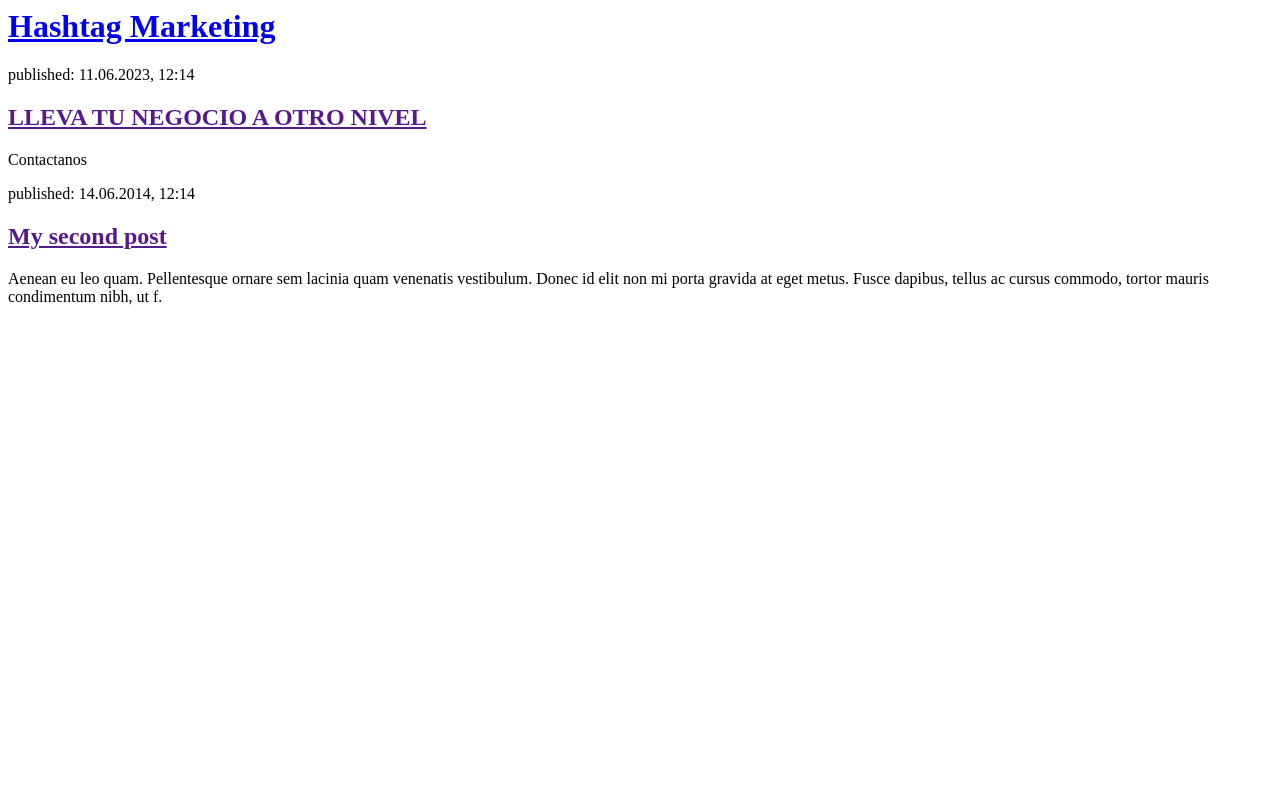
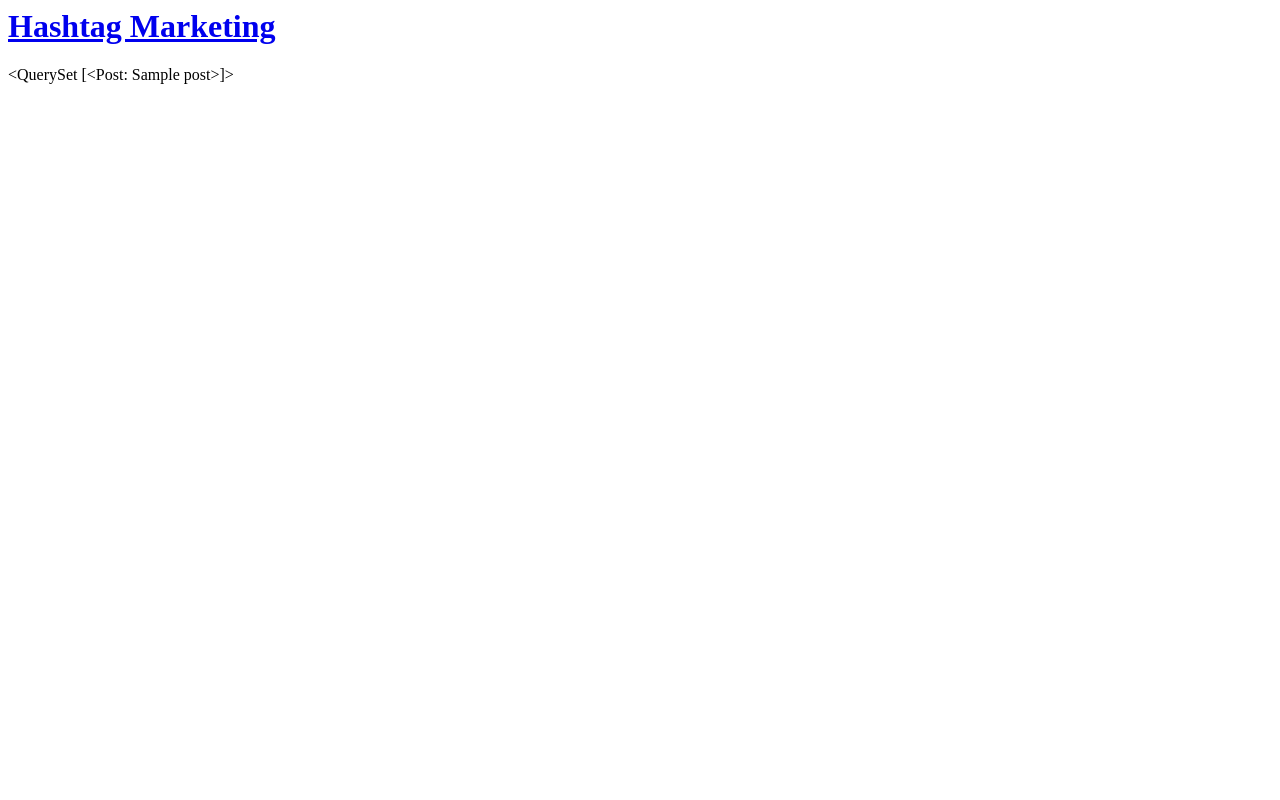
Before and after one commit to jamaizares/Tercera-pre-entregaMaizares, a Django app: template blog/templates/blog/post_list.html in a window 1280 px wide. Run offline with Django 3.2, Linux system fonts and the light colour scheme; the template is opened without the code that fills it: values that come from a table or form of the project are taken from there, others are empty; tables that the repository leaves empty hold one stand-in row (values such as "Sample post").

Commit message:
templates modificados

```diff
--- a/blog/templates/blog/post_list.html
+++ b/blog/templates/blog/post_list.html
@@ -7,16 +7,7 @@
             <h1><a href="/">Hashtag Marketing</a></h1>
         </div>
 
-        <div>
-            <p>published: 11.06.2023, 12:14</p>
-            <h2><a href="">LLEVA TU NEGOCIO A OTRO NIVEL</a></h2>
-            <p>Contactanos</p>
-        </div>
+        {{posts}}
 
-        <div>
-            <p>published: 14.06.2014, 12:14</p>
-            <h2><a href="">My second post</a></h2>
-            <p>Aenean eu leo quam. Pellentesque ornare sem lacinia quam venenatis vestibulum. Donec id elit non mi porta gravida at eget metus. Fusce dapibus, tellus ac cursus commodo, tortor mauris condimentum nibh, ut f.</p>
-        </div>
     </body>
 </html>
--- a/blog/views.py
+++ b/blog/views.py
@@ -1,6 +1,9 @@
 from django.shortcuts import render
+from django.utils import timezone
+from .models import Post
 
 # Create your views here.
 
 def post_list(request):
-        return render(request, 'blog/post_list.html', {})
+        posts = Post.objects.filter(published_date_lte=timezone.now()).order_by('published_date')
+        return render(request, 'blog/post_list.html', {'posts' : posts})
```
